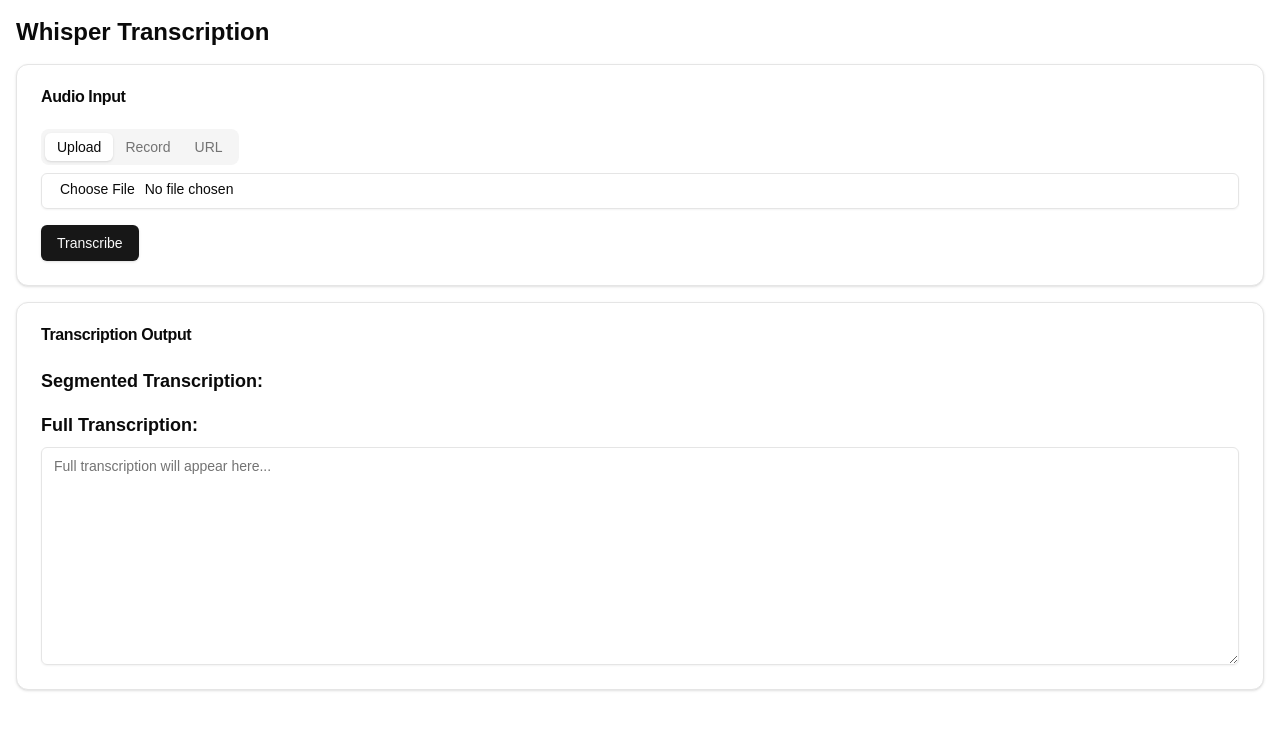
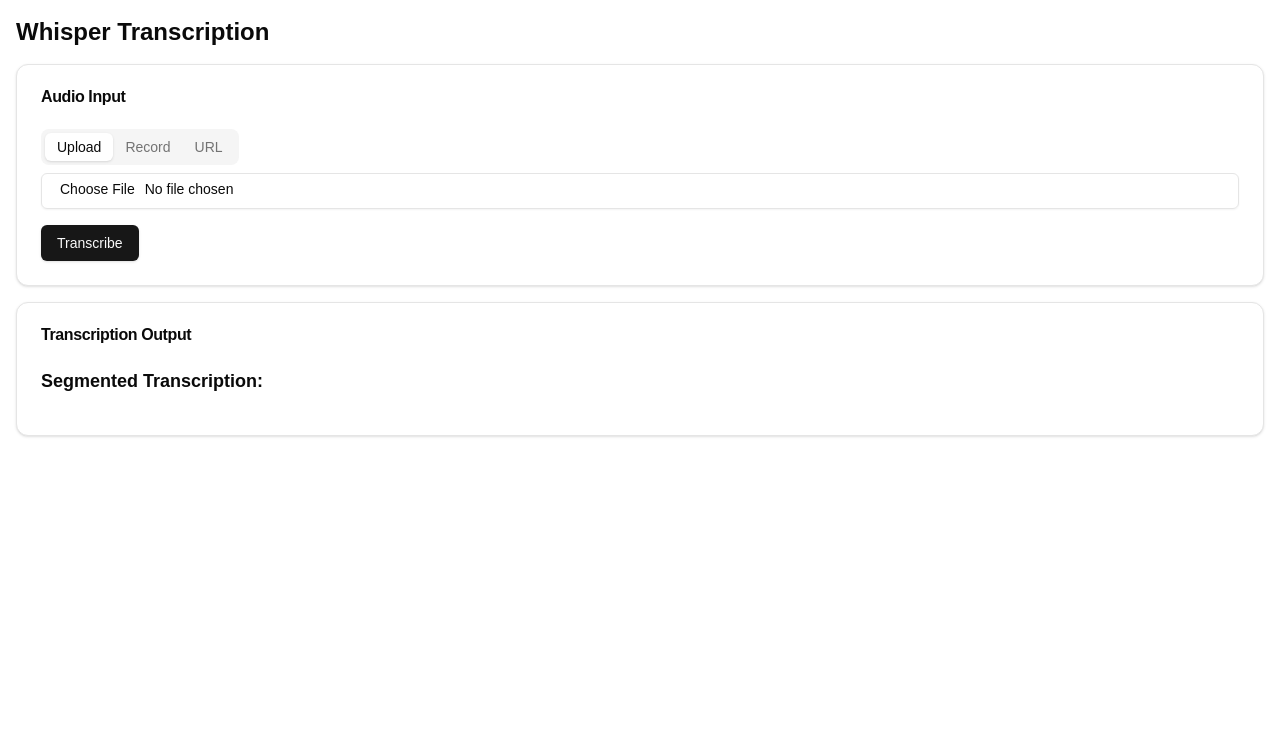
Before and after one commit to Student408/whisper_ui, a Next.js app: page / in a window 1280 px wide. Shown: the top 730 px of the page. Built offline with nearby package versions, Linux system fonts and the light colour scheme.

Commit message:
Remove full transcription display from the UI

```diff
--- a/app/page.tsx
+++ b/app/page.tsx
@@ -140,13 +140,6 @@
               </div>
             ))}
           </div>
-          <h3 className="text-lg font-semibold mb-2">Full Transcription:</h3>
-          <Textarea
-            value={fullText}
-            readOnly
-            placeholder="Full transcription will appear here..."
-            rows={10}
-          />
         </CardContent>
       </Card>
     </div>
```
